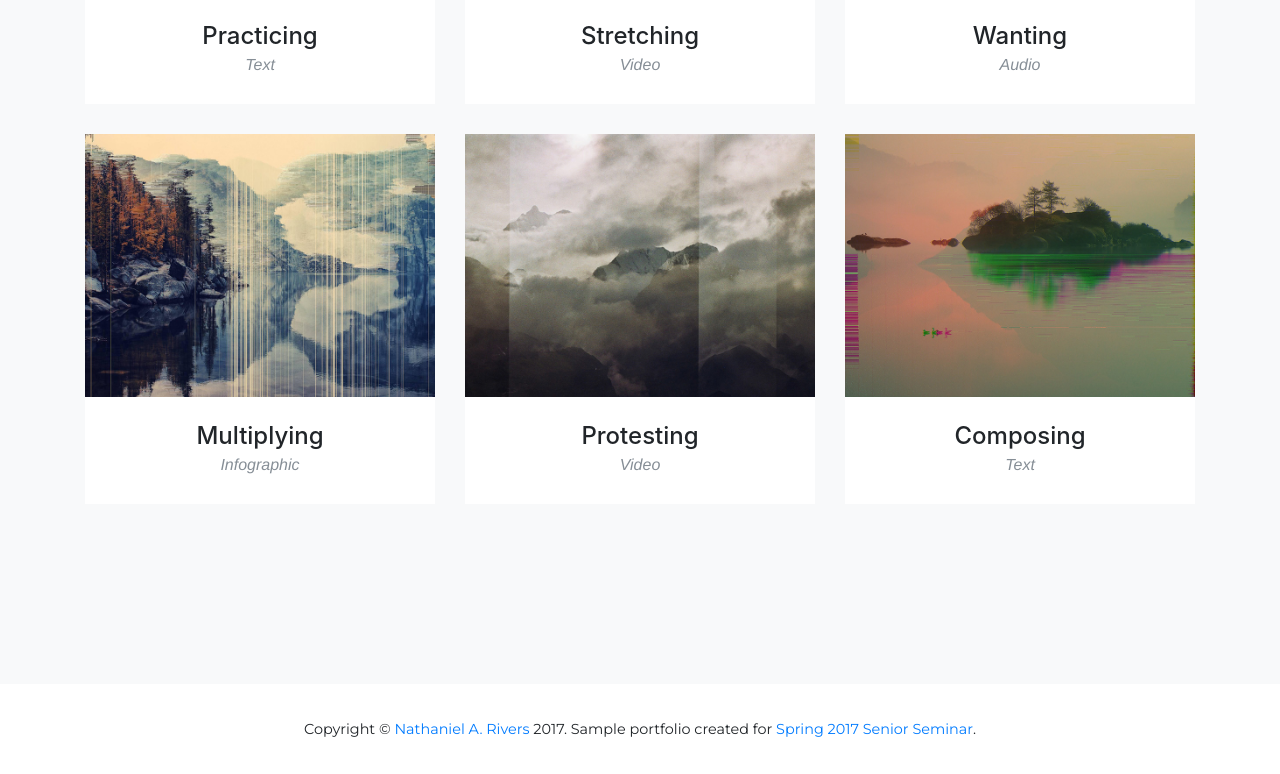
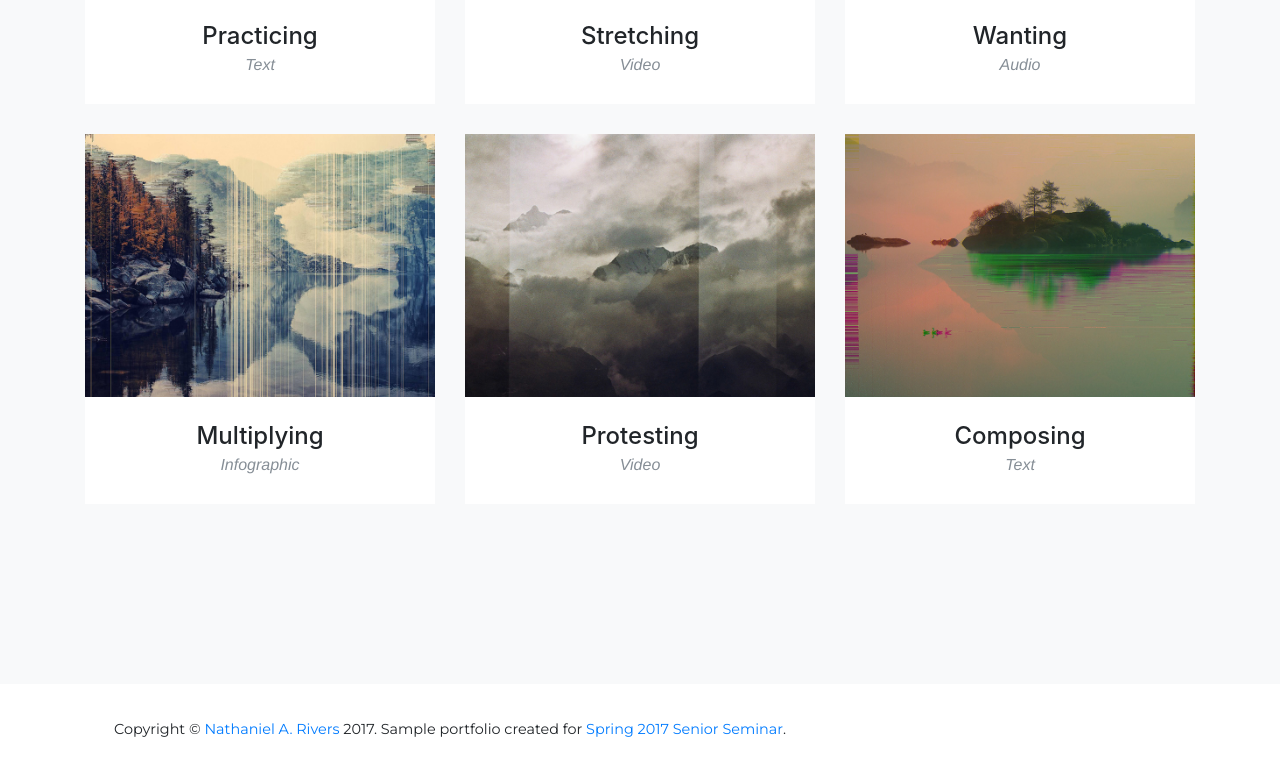
Before and after one commit to sophistmonster/attending, a website with bundled scripts: page index.html in a window 1280 px wide. Shown: the part 2180-2954 px from the top of the page. Built offline with nearby package versions, Linux system fonts and the light colour scheme; a web font is replaced by a local one.

Commit message:
git commit
updated index.html

```diff
--- a/index.html
+++ b/index.html
@@ -186,9 +186,10 @@
     <footer>
       <div class="container">
         <div class="row">
-          <div class="col-md-12">
+          <div class="col-md-8">
             <span class="copyright">Copyright &copy; <a href="https://www.nathanielrivers.org/" target="_blank">Nathaniel A. Rivers</a> 2017. Sample portfolio created for <a href="https://attentioncapstone.tumblr.com/" target="_blank">Spring 2017 Senior Seminar</a>.</span>
           </div>
+          <div class="col-md-4"></div>
         </div>
       </div>
     </footer>
```
